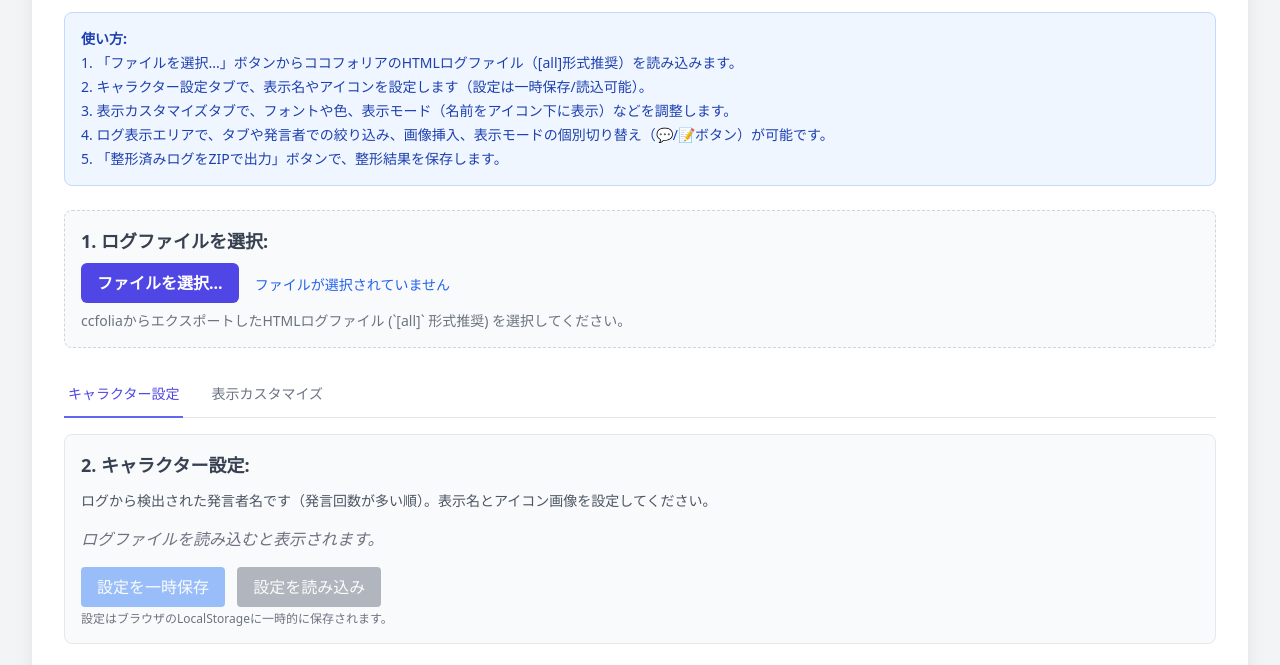
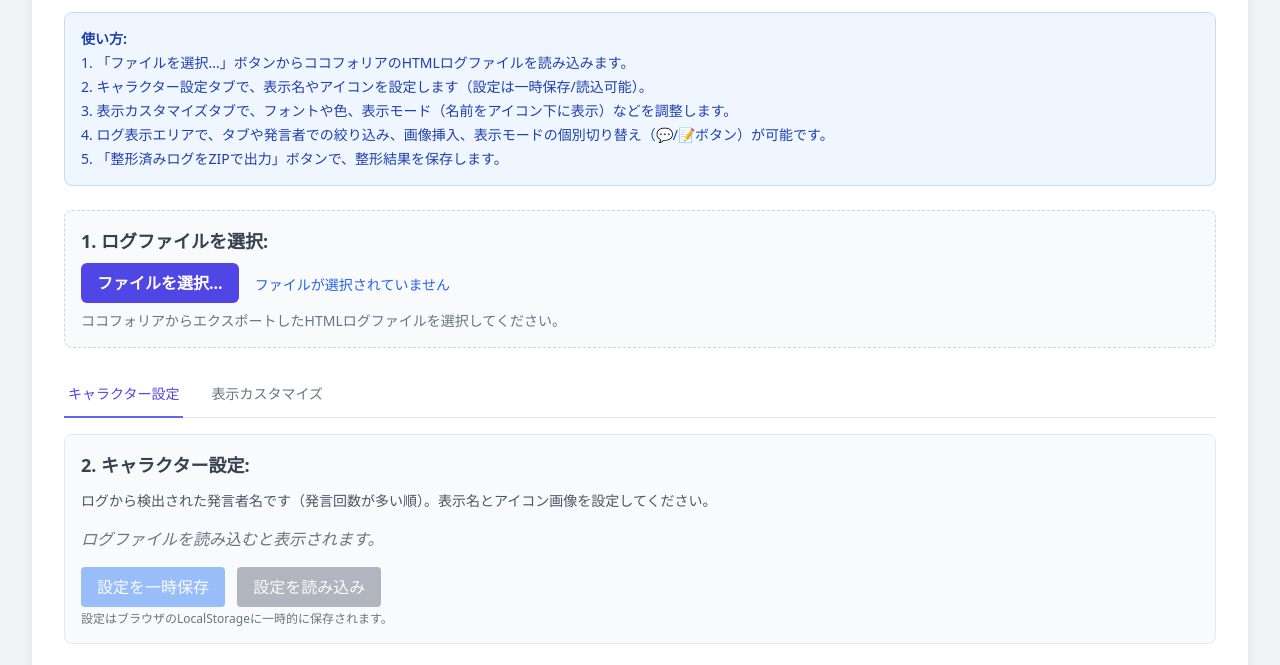
Before and after one commit to SIRUBEDON/CCfoliaLogConverterWithImages, a plain HTML site: page index.html in a window 1280 px wide. Shown: the part 104-769 px from the top of the page. Drawn offline with nearby package versions, Linux system fonts and the light colour scheme.

Commit message:
Update index.html

```diff
--- a/index.html
+++ b/index.html
@@ -260,7 +260,7 @@
         <div class="mb-6 p-4 border border-blue-200 rounded-lg bg-blue-50 text-sm text-blue-800">
             <h3 class="font-semibold mb-1">使い方:</h3>
             <ol class="list-decimal list-inside space-y-1">
-                <li>「ファイルを選択...」ボタンからココフォリアのHTMLログファイル（[all]形式推奨）を読み込みます。</li>
+                <li>「ファイルを選択...」ボタンからココフォリアのHTMLログファイルを読み込みます。</li>
                 <li>キャラクター設定タブで、表示名やアイコンを設定します（設定は一時保存/読込可能）。</li>
                 <li>表示カスタマイズタブで、フォントや色、表示モード（名前をアイコン下に表示）などを調整します。</li>
                 <li>ログ表示エリアで、タブや発言者での絞り込み、画像挿入、表示モードの個別切り替え（💬/📝ボタン）が可能です。</li>
@@ -273,7 +273,7 @@
             <input type="file" id="log-file-input" accept=".html" class="visually-hidden">
             <label for="log-file-input" class="file-input-label">ファイルを選択...</label>
             <span id="file-info" class="ml-3 text-sm font-medium text-blue-600 align-middle">ファイルが選択されていません</span>
-            <p class="mt-2 text-sm text-gray-500">ccfoliaからエクスポートしたHTMLログファイル (`[all]` 形式推奨) を選択してください。</p>
+            <p class="mt-2 text-sm text-gray-500">ココフォリアからエクスポートしたHTMLログファイルを選択してください。</p>
         </div>
 
         <div class="mb-6">
```
